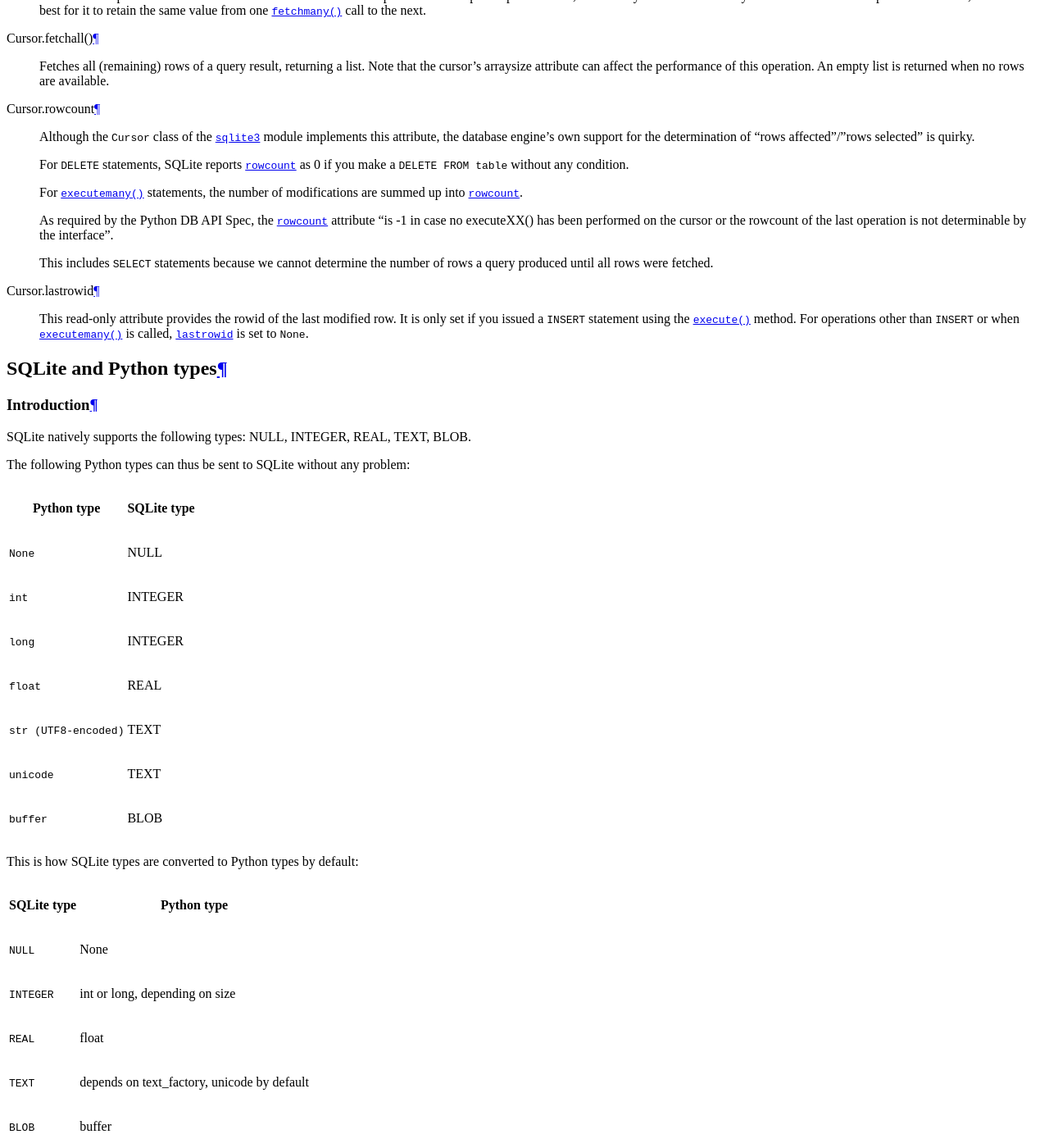
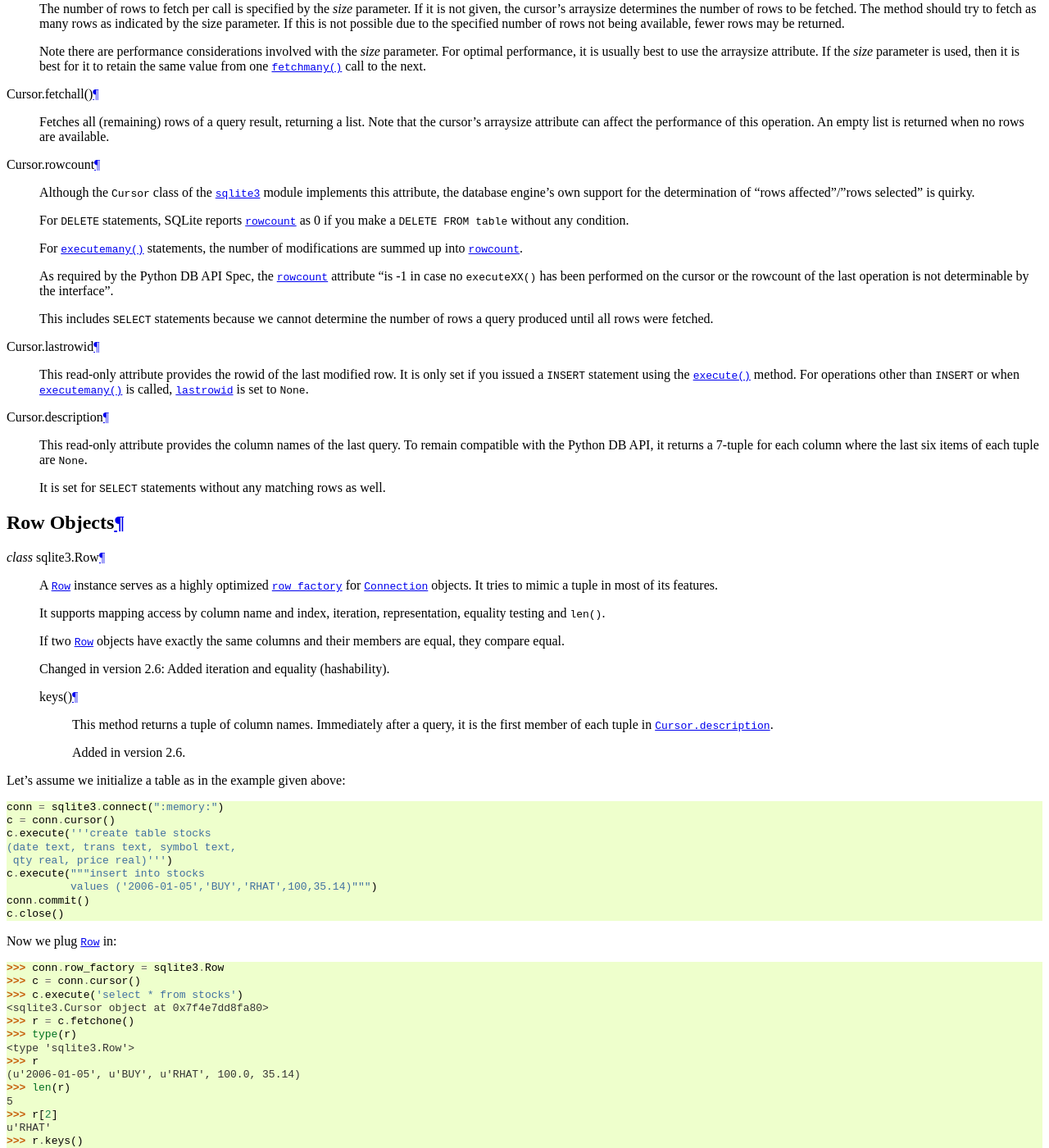
Before and after one commit to dholth/pysqlite, a Sphinx documentation site: the page built from doc/sphinx/sqlite3.rst, in a window 1280 px wide and 1400 px high, scrolled down 9925 px. Shown: the whole window at 82% size. Built offline with Sphinx 7.4.7, drawn with Linux system fonts in a browser that asks for light colours; some of the changed text lies outside the part shown.

Commit message:
Merged docs from Python core.

```diff
--- a/doc/sphinx/sqlite3.rst
+++ b/doc/sphinx/sqlite3.rst
@@ -25,7 +25,7 @@ represents the database.  Here the data will be stored in the
 You can also supply the special name ``:memory:`` to create a database in RAM.
 
 Once you have a :class:`Connection`, you can create a :class:`Cursor`  object
-and call its :meth:`execute` method to perform SQL commands::
+and call its :meth:`~Cursor.execute` method to perform SQL commands::
 
    c = conn.cursor()
 
@@ -50,8 +50,9 @@ is insecure; it makes your program vulnerable to an SQL injection attack.
 
 Instead, use the DB-API's parameter substitution.  Put ``?`` as a placeholder
 wherever you want to use a value, and then provide a tuple of values as the
-second argument to the cursor's :meth:`execute` method.  (Other database modules
-may use a different placeholder, such as ``%s`` or ``:1``.) For example::
+second argument to the cursor's :meth:`~Cursor.execute` method.  (Other database
+modules may use a different placeholder, such as ``%s`` or ``:1``.) For
+example::
 
    # Never do this -- insecure!
    symbol = 'IBM'
@@ -62,15 +63,15 @@ may use a different placeholder, such as ``%s`` or ``:1``.) For example::
    c.execute('select * from stocks where symbol=?', t)
 
    # Larger example
-   for t in (('2006-03-28', 'BUY', 'IBM', 1000, 45.00),
+   for t in [('2006-03-28', 'BUY', 'IBM', 1000, 45.00),
              ('2006-04-05', 'BUY', 'MSOFT', 1000, 72.00),
              ('2006-04-06', 'SELL', 'IBM', 500, 53.00),
-            ):
+            ]:
        c.execute('insert into stocks values (?,?,?,?,?)', t)
 
 To retrieve data after executing a SELECT statement, you can either treat the
-cursor as an :term:`iterator`, call the cursor's :meth:`fetchone` method to
-retrieve a single matching row, or call :meth:`fetchall` to get a list of the
+cursor as an :term:`iterator`, call the cursor's :meth:`~Cursor.fetchone` method to
+retrieve a single matching row, or call :meth:`~Cursor.fetchall` to get a list of the
 matching rows.
 
 This example uses the iterator form::
@@ -80,7 +81,7 @@ This example uses the iterator form::
    >>> for row in c:
    ...    print row
    ...
-   (u'2006-01-05', u'BUY', u'RHAT', 100, 35.140000000000001)
+   (u'2006-01-05', u'BUY', u'RHAT', 100, 35.14)
    (u'2006-03-28', u'BUY', u'IBM', 1000, 45.0)
    (u'2006-04-06', u'SELL', u'IBM', 500, 53.0)
    (u'2006-04-05', u'BUY', u'MSOFT', 1000, 72.0)
@@ -89,12 +90,13 @@ This example uses the iterator form::
 
 .. seealso::
 
-   http://pysqlite.googlecode.com/
-      The pysqlite web page.
+   http://code.google.com/p/pysqlite/
+      The pysqlite web page -- sqlite3 is developed externally under the name
+      "pysqlite".
 
    http://www.sqlite.org
-      The SQLite web page; the documentation describes the syntax and the available
-      data types for the supported SQL dialect.
+      The SQLite web page; the documentation describes the syntax and the
+      available data types for the supported SQL dialect.
 
    :pep:`249` - Database API Specification 2.0
       PEP written by Marc-André Lemburg.
@@ -128,7 +130,7 @@ Module functions and constants
    returns.  It will look for a string formed [mytype] in there, and then decide
    that 'mytype' is the type of the column. It will try to find an entry of
    'mytype' in the converters dictionary and then use the converter function found
-   there to return the value. The column name found in :attr:`cursor.description`
+   there to return the value. The column name found in :attr:`Cursor.description`
    is only the first word of the column name, i.  e. if you use something like
    ``'as "x [datetime]"'`` in your SQL, then we will parse out everything until the
    first blank for the column name: the column name would simply be "x".
@@ -215,12 +217,14 @@ Module functions and constants
 Connection Objects
 ------------------
 
-A :class:`Connection` instance has the following attributes and methods:
+.. class:: Connection
+
+   A SQLite database connection has the following attributes and methods:
 
 .. attribute:: Connection.isolation_level
 
-   Get or set the current isolation level. None for autocommit mode or one of
-   "DEFERRED", "IMMEDIATE" or "EXCLUSIVE". See section
+   Get or set the current isolation level. :const:`None` for autocommit mode or
+   one of "DEFERRED", "IMMEDIATE" or "EXCLUSIVE". See section
    :ref:`sqlite3-controlling-transactions` for a more detailed explanation.
 
 
@@ -234,7 +238,7 @@ A :class:`Connection` instance has the following attributes and methods:
 .. method:: Connection.commit()
 
    This method commits the current transaction. If you don't call this method,
-   anything you did since the last call to commit() is not visible from from
+   anything you did since the last call to ``commit()`` is not visible from from
    other database connections. If you wonder why you don't see the data you've
    written to the database, please check you didn't forget to call this method.
 
@@ -252,22 +256,22 @@ A :class:`Connection` instance has the following attributes and methods:
 .. method:: Connection.execute(sql, [parameters])
 
    This is a nonstandard shortcut that creates an intermediate cursor object by
-   calling the cursor method, then calls the cursor's :meth:`execute` method with
-   the parameters given.
+   calling the cursor method, then calls the cursor's
+   :meth:`execute<Cursor.execute>` method with the parameters given.
 
 
 .. method:: Connection.executemany(sql, [parameters])
 
    This is a nonstandard shortcut that creates an intermediate cursor object by
-   calling the cursor method, then calls the cursor's :meth:`executemany` method
-   with the parameters given.
-
+   calling the cursor method, then calls the cursor's
+   :meth:`executemany<Cursor.executemany>` method with the parameters given.
 
 .. method:: Connection.executescript(sql_script)
 
    This is a nonstandard shortcut that creates an intermediate cursor object by
-   calling the cursor method, then calls the cursor's :meth:`executescript` method
-   with the parameters given.
+   calling the cursor method, then calls the cursor's
+   :meth:`executescript<Cursor.executescript>` method with the parameters
+   given.
 
 
 .. method:: Connection.create_function(name, num_params, func)
@@ -398,9 +402,9 @@ A :class:`Connection` instance has the following attributes and methods:
 
 .. attribute:: Connection.text_factory
 
-   Using this attribute you can control what objects are returned for the TEXT data
-   type. By default, this attribute is set to :class:`unicode` and the
-   :mod:`sqlite3` module will return Unicode objects for TEXT. If you want to
+   Using this attribute you can control what objects are returned for the ``TEXT``
+   data type. By default, this attribute is set to :class:`unicode` and the
+   :mod:`sqlite3` module will return Unicode objects for ``TEXT``. If you want to
    return bytestrings instead, you can set it to :class:`str`.
 
    For efficiency reasons, there's also a way to return Unicode objects only for
@@ -419,6 +423,8 @@ A :class:`Connection` instance has the following attributes and methods:
 
    Returns the total number of database rows that have been modified, inserted, or
    deleted since the database connection was opened.
+
+
 .. attribute:: Connection.iterdump
 
    Returns an iterator to dump the database in an SQL text format.  Useful when
@@ -445,6 +451,7 @@ Cursor Objects
 
 A :class:`Cursor` instance has the following attributes and methods:
 
+   A SQLite database cursor has the following attributes and methods:
 
 .. method:: Cursor.execute(sql, [parameters])
 
@@ -483,7 +490,7 @@ A :class:`Cursor` instance has the following attributes and methods:
 .. method:: Cursor.executescript(sql_script)
 
    This is a nonstandard convenience method for executing multiple SQL statements
-   at once. It issues a COMMIT statement first, then executes the SQL script it
+   at once. It issues a ``COMMIT`` statement first, then executes the SQL script it
    gets as a parameter.
 
    *sql_script* can be a bytestring or a Unicode string.
@@ -496,7 +503,7 @@ A :class:`Cursor` instance has the following attributes and methods:
 .. method:: Cursor.fetchone()
 
    Fetches the next row of a query result set, returning a single sequence,
-   or ``None`` when no more data is available.
+   or :const:`None` when no more data is available.
 
 
 .. method:: Cursor.fetchmany([size=cursor.arraysize])
@@ -535,8 +542,8 @@ A :class:`Cursor` instance has the following attributes and methods:
    into :attr:`rowcount`.
 
    As required by the Python DB API Spec, the :attr:`rowcount` attribute "is -1 in
-   case no executeXX() has been performed on the cursor or the rowcount of the last
-   operation is not determinable by the interface".
+   case no ``executeXX()`` has been performed on the cursor or the rowcount of the
+   last operation is not determinable by the interface".
 
    This includes ``SELECT`` statements because we cannot determine the number of
    rows a query produced until all rows were fetched.
@@ -548,6 +555,81 @@ A :class:`Cursor` instance has the following attributes and methods:
    method. For operations other than ``INSERT`` or when :meth:`executemany` is
    called, :attr:`lastrowid` is set to :const:`None`.
 
+.. attribute:: Cursor.description
+
+   This read-only attribute provides the column names of the last query. To
+   remain compatible with the Python DB API, it returns a 7-tuple for each
+   column where the last six items of each tuple are :const:`None`.
+
+   It is set for ``SELECT`` statements without any matching rows as well.
+
+.. _sqlite3-row-objects:
+
+Row Objects
+-----------
+
+.. class:: Row
+
+   A :class:`Row` instance serves as a highly optimized
+   :attr:`~Connection.row_factory` for :class:`Connection` objects.
+   It tries to mimic a tuple in most of its features.
+
+   It supports mapping access by column name and index, iteration,
+   representation, equality testing and :func:`len`.
+
+   If two :class:`Row` objects have exactly the same columns and their
+   members are equal, they compare equal.
+
+   .. versionchanged:: 2.6
+      Added iteration and equality (hashability).
+
+   .. method:: keys
+
+      This method returns a tuple of column names. Immediately after a query,
+      it is the first member of each tuple in :attr:`Cursor.description`.
+
+      .. versionadded:: 2.6
+
+Let's assume we initialize a table as in the example given above::
+
+    conn = sqlite3.connect(":memory:")
+    c = conn.cursor()
+    c.execute('''create table stocks
+    (date text, trans text, symbol text,
+     qty real, price real)''')
+    c.execute("""insert into stocks
+              values ('2006-01-05','BUY','RHAT',100,35.14)""")
+    conn.commit()
+    c.close()
+
+Now we plug :class:`Row` in::
+
+    >>> conn.row_factory = sqlite3.Row
+    >>> c = conn.cursor()
+    >>> c.execute('select * from stocks')
+    <sqlite3.Cursor object at 0x7f4e7dd8fa80>
+    >>> r = c.fetchone()
+    >>> type(r)
+    <type 'sqlite3.Row'>
+    >>> r
+    (u'2006-01-05', u'BUY', u'RHAT', 100.0, 35.14)
+    >>> len(r)
+    5
+    >>> r[2]
+    u'RHAT'
+    >>> r.keys()
+    ['date', 'trans', 'symbol', 'qty', 'price']
+    >>> r['qty']
+    100.0
+    >>> for member in r: print member
+    ...
+    2006-01-05
+    BUY
+    RHAT
+    100.0
+    35.14
+
+
 .. _sqlite3-types:
 
 SQLite and Python types
@@ -557,43 +639,46 @@ SQLite and Python types
 Introduction
 ^^^^^^^^^^^^
 
-SQLite natively supports the following types: NULL, INTEGER, REAL, TEXT, BLOB.
+SQLite natively supports the following types: ``NULL``, ``INTEGER``,
+``REAL``, ``TEXT``, ``BLOB``.
 
 The following Python types can thus be sent to SQLite without any problem:
 
-+------------------------+-------------+
-| Python type            | SQLite type |
-+========================+=============+
-| ``None``               | NULL        |
-+------------------------+-------------+
-| ``int``                | INTEGER     |
-+------------------------+-------------+
-| ``long``               | INTEGER     |
-+------------------------+-------------+
-| ``float``              | REAL        |
-+------------------------+-------------+
-| ``str (UTF8-encoded)`` | TEXT        |
-+------------------------+-------------+
-| ``unicode``            | TEXT        |
-+------------------------+-------------+
-| ``buffer``             | BLOB        |
-+------------------------+-------------+
++-----------------------------+-------------+
+| Python type                 | SQLite type |
++=============================+=============+
+| :const:`None`               | ``NULL``    |
++-----------------------------+-------------+
+| :class:`int`                | ``INTEGER`` |
++-----------------------------+-------------+
+| :class:`long`               | ``INTEGER`` |
++-----------------------------+-------------+
+| :class:`float`              | ``REAL``    |
++-----------------------------+-------------+
+| :class:`str` (UTF8-encoded) | ``TEXT``    |
++-----------------------------+-------------+
+| :class:`unicode`            | ``TEXT``    |
++-----------------------------+-------------+
+| :class:`buffer`             | ``BLOB``    |
++-----------------------------+-------------+
 
 This is how SQLite types are converted to Python types by default:
 
-+-------------+---------------------------------------------+
-| SQLite type | Python type                                 |
-+=============+=============================================+
-| ``NULL``    | None                                        |
-+-------------+---------------------------------------------+
-| ``INTEGER`` | int or long, depending on size              |
-+-------------+---------------------------------------------+
-| ``REAL``    | float                                       |
-+-------------+---------------------------------------------+
-| ``TEXT``    | depends on text_factory, unicode by default |
-+-------------+---------------------------------------------+
-| ``BLOB``    | buffer                                      |
-+-------------+---------------------------------------------+
++-------------+----------------------------------------------+
+| SQLite type | Python type                                  |
++=============+==============================================+
+| ``NULL``    | :const:`None`                                |
++-------------+----------------------------------------------+
+| ``INTEGER`` | :class:`int` or :class:`long`,               |
+|             | depending on size                            |
++-------------+----------------------------------------------+
+| ``REAL``    | :class:`float`                               |
++-------------+----------------------------------------------+
+| ``TEXT``    | depends on :attr:`~Connection.text_factory`, |
+|             | :class:`unicode` by default                  |
++-------------+----------------------------------------------+
+| ``BLOB``    | :class:`buffer`                              |
++-------------+----------------------------------------------+
 
 The type system of the :mod:`sqlite3` module is extensible in two ways: you can
 store additional Python types in a SQLite database via object adaptation, and
@@ -721,9 +806,10 @@ Controlling Transactions
 ------------------------
 
 By default, the :mod:`sqlite3` module opens transactions implicitly before a
-Data Modification Language (DML)  statement (i.e. INSERT/UPDATE/DELETE/REPLACE),
-and commits transactions implicitly before a non-DML, non-query statement (i. e.
-anything other than SELECT/INSERT/UPDATE/DELETE/REPLACE).
+Data Modification Language (DML)  statement (i.e.
+``INSERT``/``UPDATE``/``DELETE``/``REPLACE``), and commits transactions
+implicitly before a non-DML, non-query statement (i. e.
+anything other than ``SELECT`` or the aforementioned).
 
 So if you are within a transaction and issue a command like ``CREATE TABLE
 ...``, ``VACUUM``, ``PRAGMA``, the :mod:`sqlite3` module will commit implicitly
@@ -732,20 +818,20 @@ is that some of these commands don't work within transactions. The other reason
 is that pysqlite needs to keep track of the transaction state (if a transaction
 is active or not).
 
-You can control which kind of "BEGIN" statements pysqlite implicitly executes
+You can control which kind of ``BEGIN`` statements sqlite3 implicitly executes
 (or none at all) via the *isolation_level* parameter to the :func:`connect`
 call, or via the :attr:`isolation_level` property of connections.
 
 If you want **autocommit mode**, then set :attr:`isolation_level` to None.
 
 Otherwise leave it at its default, which will result in a plain "BEGIN"
-statement, or set it to one of SQLite's supported isolation levels: DEFERRED,
-IMMEDIATE or EXCLUSIVE.
+statement, or set it to one of SQLite's supported isolation levels: "DEFERRED",
+"IMMEDIATE" or "EXCLUSIVE".
 
 
 
-Using pysqlite efficiently
---------------------------
+Using :mod:`sqlite3` efficiently
+--------------------------------
 
 
 Using shortcut methods
@@ -756,7 +842,7 @@ Using the nonstandard :meth:`execute`, :meth:`executemany` and
 be written more concisely because you don't have to create the (often
 superfluous) :class:`Cursor` objects explicitly. Instead, the :class:`Cursor`
 objects are created implicitly and these shortcut methods return the cursor
-objects. This way, you can execute a SELECT statement and iterate over it
+objects. This way, you can execute a ``SELECT`` statement and iterate over it
 directly using only a single call on the :class:`Connection` object.
 
 .. literalinclude:: ../includes/sqlite3/shortcut_methods.py
@@ -765,7 +851,7 @@ directly using only a single call on the :class:`Connection` object.
 Accessing columns by name instead of by index
 ^^^^^^^^^^^^^^^^^^^^^^^^^^^^^^^^^^^^^^^^^^^^^
 
-One useful feature of the :mod:`sqlite3` module is the builtin
+One useful feature of the :mod:`sqlite3` module is the built-in
 :class:`sqlite3.Row` class designed to be used as a row factory.
 
 Rows wrapped with this class can be accessed both by index (like tuples) and
```
